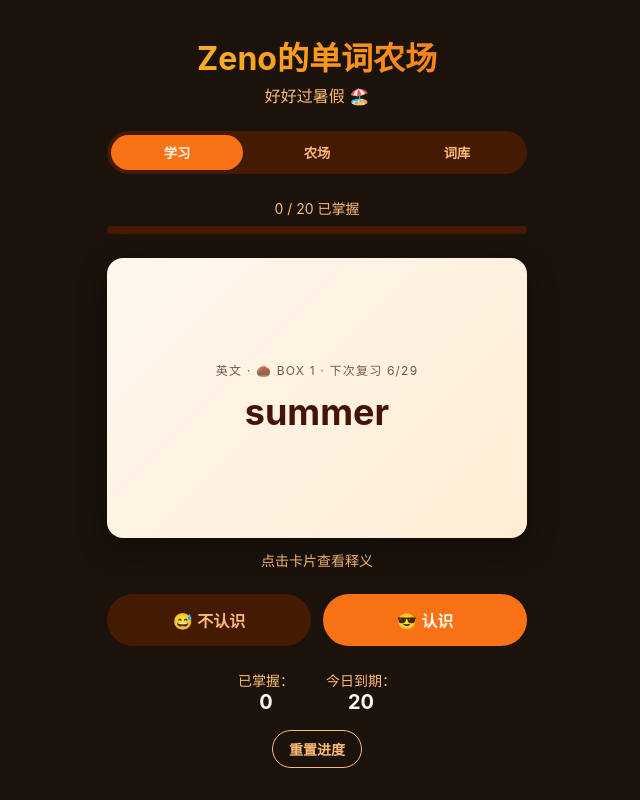
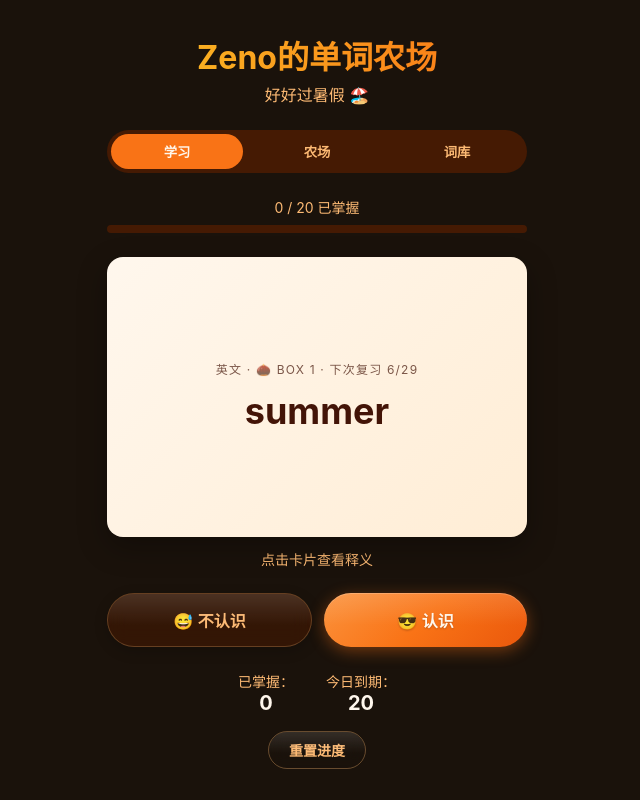
Before and after one commit to LynxBerry/StaticWebsite, a Next.js app: page / in a window 1280 px wide. Shown: the whole page, without its empty margins (323-963 px from the left). Built offline with nearby package versions, Linux system fonts and the light colour scheme.

Commit message:
style: redesign buttons with gradient and glassmorphism

```diff
--- a/app/globals.css
+++ b/app/globals.css
@@ -139,6 +139,7 @@ header p {
 }
 
 .btn {
+  position: relative;
   flex: 1;
   padding: 0.875rem 1rem;
   border: none;
@@ -146,35 +147,76 @@ header p {
   font-size: 1rem;
   font-weight: 600;
   cursor: pointer;
-  transition: transform 0.2s ease, opacity 0.2s ease;
+  overflow: hidden;
+  transition: all 0.25s cubic-bezier(0.4, 0, 0.2, 1);
+}
+
+.btn::before {
+  content: '';
+  position: absolute;
+  inset: 0;
+  background: linear-gradient(180deg, rgba(255, 255, 255, 0.2) 0%, transparent 60%);
+  opacity: 0.6;
+  transition: opacity 0.25s ease;
 }
 
 .btn:hover:not(:disabled) {
-  transform: translateY(-2px);
+  transform: translateY(-3px) scale(1.02);
+}
+
+.btn:hover:not(:disabled)::before {
+  opacity: 1;
+}
+
+.btn:active:not(:disabled) {
+  transform: translateY(-1px) scale(0.98);
 }
 
 .btn:disabled {
-  opacity: 0.5;
+  opacity: 0.4;
   cursor: not-allowed;
+  filter: grayscale(0.5);
 }
 
 .btn-again {
-  background: #451a03;
+  background: rgba(69, 26, 3, 0.6);
   color: #fdba74;
+  border: 1px solid rgba(253, 186, 116, 0.25);
+  backdrop-filter: blur(10px);
+  box-shadow: 0 4px 14px rgba(0, 0, 0, 0.2);
+}
+
+.btn-again:hover:not(:disabled) {
+  background: rgba(69, 26, 3, 0.8);
+  border-color: rgba(253, 186, 116, 0.45);
+  box-shadow: 0 6px 20px rgba(0, 0, 0, 0.3);
 }
 
 .btn-know {
-  background: #f97316;
+  background: linear-gradient(135deg, #fb923c 0%, #f97316 50%, #ea580c 100%);
   color: #fff7ed;
+  box-shadow: 0 4px 16px rgba(249, 115, 22, 0.4), inset 0 1px 0 rgba(255, 255, 255, 0.2);
+  text-shadow: 0 1px 2px rgba(0, 0, 0, 0.2);
+}
+
+.btn-know:hover:not(:disabled) {
+  box-shadow: 0 8px 24px rgba(249, 115, 22, 0.55), inset 0 1px 0 rgba(255, 255, 255, 0.25);
 }
 
 .btn-reset {
   background: transparent;
   color: #fdba74;
-  border: 1px solid #fdba74;
-  padding: 0.5rem 1rem;
+  border: 1px solid rgba(253, 186, 116, 0.35);
+  padding: 0.5rem 1.25rem;
   font-size: 0.875rem;
   flex: none;
+  backdrop-filter: blur(8px);
+}
+
+.btn-reset:hover:not(:disabled) {
+  background: rgba(253, 186, 116, 0.1);
+  border-color: rgba(253, 186, 116, 0.6);
+  color: #fff7ed;
 }
 
 .stats {
```
